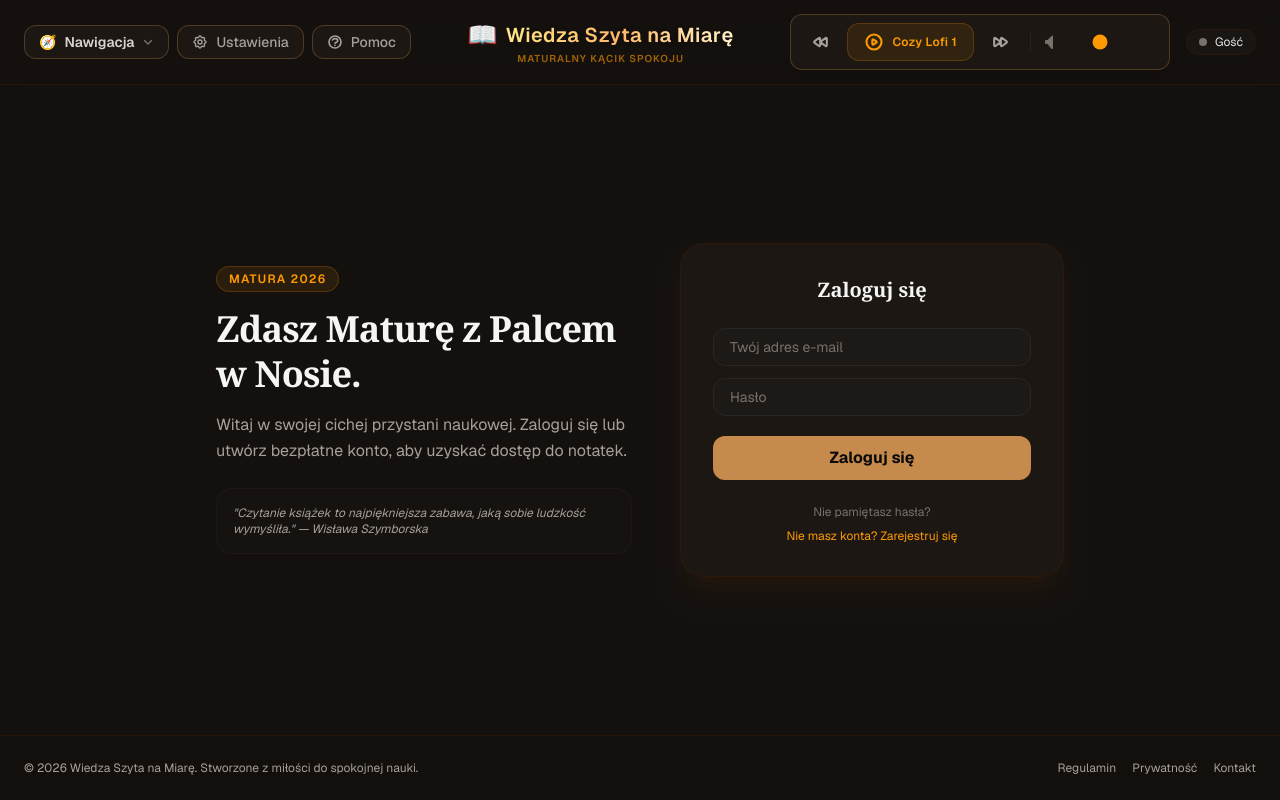
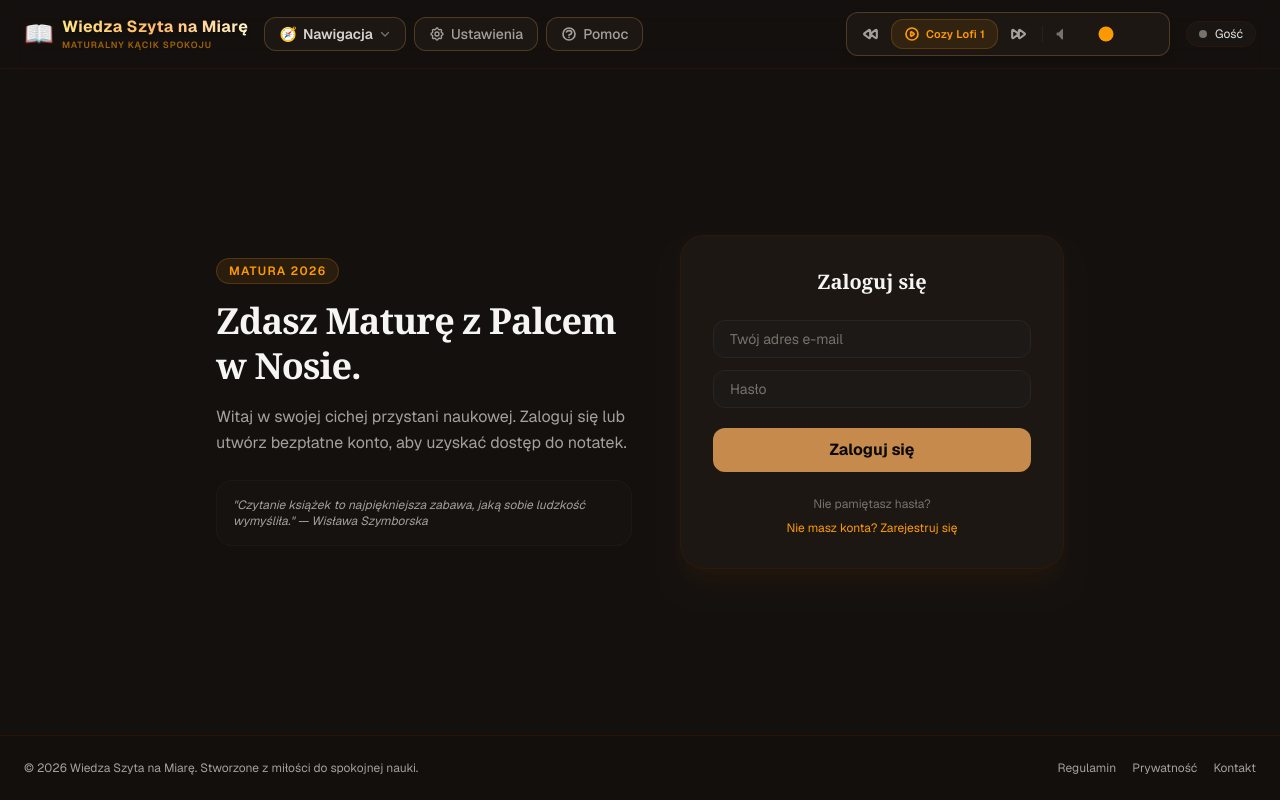
Before and after one commit to skapon6/Matura-Notatki, a Next.js app: page / in a window 1280 px wide. Built offline with nearby package versions, Linux system fonts and the light colour scheme; no server answers; the database is empty.

Commit message:
responsibility

```diff
--- a/app/api/checkout/route.ts
+++ b/app/api/checkout/route.ts
@@ -9,7 +9,7 @@ const stripe = new Stripe(process.env.STRIPE_SECRET_KEY!, {
 });
 
 // FLAGA BLOKADY PŁATNOŚCI (Zmień na false, gdy przejdziesz na Stripe Live)
-const PAYMENTS_TEMPORARILY_DISABLED = false;
+const PAYMENTS_TEMPORARILY_DISABLED = true;
 
 export async function POST(request: Request) {
   // 1. Bezpieczna blokada na czas prac technicznych
--- a/app/components/Header.tsx
+++ b/app/components/Header.tsx
@@ -34,7 +34,7 @@ export function Header({
   const [isNavMenuOpen, setIsNavMenuOpen] = useState(false);
   const navMenuRef = useRef<HTMLDivElement>(null);
 
-  // Bezpośrednie pobieranie odtwarzacza wewnątrz nagłówka!
+  // Bezpośrednie pobieranie odtwarzacza wewnątrz nagłówka
   const {
     lofiActive,
     currentTrackIndex,
@@ -69,22 +69,34 @@ export function Header({
   };
 
   return (
-    <header className={`border-b ${currentTheme.cardBorder} px-4 sm:px-6 py-3.5 flex flex-col md:flex-row items-center justify-between gap-4 md:gap-0 backdrop-blur-md sticky top-0 z-40 transition-colors duration-500`}>
-      {/* Lewa strefa: Ustawienia, Nawigacja, Pomoc */}
-      <div className="flex w-full md:w-auto items-center justify-between md:justify-start gap-4">
-        <div className="flex md:hidden items-center gap-2 select-none">
-          <span className="text-xl">📖</span>
-          <h1 className="text-sm font-bold tracking-wide bg-gradient-to-r from-amber-200 via-orange-300 to-amber-100 bg-clip-text text-transparent drop-shadow-sm">
-            Wiedza Szyta na Miarę
+    <header className={`border-b ${currentTheme.cardBorder} backdrop-blur-md sticky top-0 z-40 transition-colors duration-500`}>
+      <div className="px-4 sm:px-6 py-3 flex flex-col lg:flex-row items-center justify-between gap-3 lg:gap-4 w-full mx-auto max-w-[1800px]">
+
+        {/* --- STREFA LEWA (Górny rząd na telefonach) --- */}
+        <div className="flex items-center justify-between w-full lg:w-auto gap-4">
+
+          {/* Logo */}
+          <div className="flex items-center gap-2 select-none shrink-0">
+            <span className="text-xl sm:text-2xl">📖</span>
+            <div className="flex flex-col">
+              <h1 className="text-sm md:text-base font-bold tracking-wide bg-gradient-to-r from-amber-200 via-orange-300 to-amber-100 bg-clip-text text-transparent drop-shadow-sm">
+                {/* Pełna nazwa na większych ekranach, skrót WSnM na maleńkich telefonach */}
+                <span className="hidden sm:inline">Wiedza Szyta na Miarę</span>
+                <span className="inline sm:hidden tracking-widest">WSnM</span>
               </h1>
+              <span className="hidden xl:block text-[9px] uppercase tracking-widest text-amber-500/60 font-semibold">
+                Maturalny Kącik Spokoju
+              </span>
+            </div>
           </div>
 
-        <div className="flex items-center gap-2">
-          {/* ROZWIJANE MENU SKRÓTÓW I NAWIGACJI */}
+          {/* Szybkie Akcje: Nawigacja, Ustawienia, Pomoc */}
+          <div className="flex items-center gap-1.5 sm:gap-2 shrink-0">
+            {/* Przycisk Nawigacji */}
             <div className="relative" ref={navMenuRef}>
               <button
                 onClick={() => setIsNavMenuOpen(!isNavMenuOpen)}
-              className={`flex items-center gap-1.5 sm:gap-2 px-3.5 py-1.5 rounded-xl border ${currentTheme.btnBorder} ${currentTheme.cardBg} hover:scale-105 active:scale-95 transition-all text-xs sm:text-sm font-semibold text-stone-300 hover:text-stone-100`}
+                className={`flex items-center gap-1.5 px-2.5 sm:px-3.5 py-1.5 rounded-xl border ${currentTheme.btnBorder} ${currentTheme.cardBg} hover:scale-105 active:scale-95 transition-all text-xs sm:text-sm font-semibold text-stone-300 hover:text-stone-100`}
               >
                 <span>🧭</span>
                 <span className="hidden sm:inline">Nawigacja</span>
@@ -93,92 +105,33 @@ export function Header({
                 </svg>
               </button>
 
+              {/* Menu Nawigacji (Wysuwa się inteligentnie do lewej lub prawej) */}
               {isNavMenuOpen && (
-              <div className={`absolute left-0 mt-2 w-52 rounded-2xl border ${currentTheme.cardBorder} ${currentTheme.cardBg} p-2 shadow-xl z-50 animate-slide-in flex flex-col gap-1 backdrop-blur-lg`}>
+                <div className={`absolute right-0 lg:left-0 lg:right-auto mt-2 w-52 rounded-2xl border ${currentTheme.cardBorder} ${currentTheme.cardBg} p-2 shadow-xl z-50 animate-slide-in flex flex-col gap-1 backdrop-blur-lg`}>
                   <div className="px-3 py-1.5 text-[10px] uppercase font-bold tracking-widest text-stone-500 border-b border-stone-800/40 mb-1">
                     Szybka Nawigacja
                   </div>
 
-                <button
-                  onClick={() => {
-                    setIsNavMenuOpen(false);
-                    handlePremiumNavigation("/notes");
-                  }}
-                  className="flex items-center gap-2.5 px-3 py-2 rounded-xl text-xs font-medium text-stone-300 hover:text-amber-400 hover:bg-stone-900/40 transition-all text-left w-full"
-                >
+                  <button onClick={() => { setIsNavMenuOpen(false); handlePremiumNavigation("/notes"); }} className="flex items-center gap-2.5 px-3 py-2 rounded-xl text-xs font-medium text-stone-300 hover:text-amber-400 hover:bg-stone-900/40 transition-all text-left w-full">
                     <span>📚</span> Wszystkie Notatki
                   </button>
 
-                {/* Przycisk: Moje Postępy (Zabezpieczony kłódką dla kont darmowych) */}
-                <button
-                  onClick={() => {
-                    setIsNavMenuOpen(false);
-                    handlePremiumNavigation("/postepy");
-                  }}
-                  className="flex items-center justify-between px-3 py-2 rounded-xl text-xs font-medium text-stone-300 hover:text-amber-400 hover:bg-stone-900/40 transition-all text-left w-full group"
-                >
-                  <div className="flex items-center gap-2.5">
-                    <span>📈</span>
-                    <span>Moje Postępy</span>
-                  </div>
-                  <span className={`text-[9px] px-1.5 py-0.5 rounded-full border ${
-                    hasAccess
-                      ? 'bg-emerald-950/50 border-emerald-900/60 text-emerald-400 font-semibold'
-                      : 'bg-stone-900/60 border-stone-800 text-stone-500'
-                  }`}>
-                    {hasAccess ? "Wejdź" : "Premium 🔒"}
-                  </span>
+                  <button onClick={() => { setIsNavMenuOpen(false); handlePremiumNavigation("/postepy"); }} className="flex items-center justify-between px-3 py-2 rounded-xl text-xs font-medium text-stone-300 hover:text-amber-400 hover:bg-stone-900/40 transition-all text-left w-full group">
+                    <div className="flex items-center gap-2.5"><span>📈</span><span>Moje Postępy</span></div>
+                    <span className={`text-[9px] px-1.5 py-0.5 rounded-full border ${hasAccess ? 'bg-emerald-950/50 border-emerald-900/60 text-emerald-400 font-semibold' : 'bg-stone-900/60 border-stone-800 text-stone-500'}`}>{hasAccess ? "Wejdź" : "Premium 🔒"}</span>
                   </button>
 
-                {/* Przycisk: Szybkie Fiszki (Zabezpieczony kłódką dla kont darmowych) */}
-                <button
-                  onClick={() => {
-                    setIsNavMenuOpen(false);
-                    handlePremiumNavigation("/fiszki");
-                  }}
-                  className="flex items-center justify-between px-3 py-2 rounded-xl text-xs font-medium text-stone-300 hover:text-amber-400 hover:bg-stone-900/40 transition-all text-left w-full group"
-                >
-                  <div className="flex items-center gap-2.5">
-                    <span>⚡</span>
-                    <span>Szybkie Fiszki</span>
-                  </div>
-                  <span className={`text-[9px] px-1.5 py-0.5 rounded-full border ${
-                    hasAccess
-                      ? 'bg-purple-950/50 border-purple-900/60 text-purple-300 font-semibold'
-                      : 'bg-stone-900/60 border-stone-800 text-stone-500'
-                  }`}>
-                    {hasAccess ? "Graj" : "Premium 🔒"}
-                  </span>
+                  <button onClick={() => { setIsNavMenuOpen(false); handlePremiumNavigation("/fiszki"); }} className="flex items-center justify-between px-3 py-2 rounded-xl text-xs font-medium text-stone-300 hover:text-amber-400 hover:bg-stone-900/40 transition-all text-left w-full group">
+                    <div className="flex items-center gap-2.5"><span>⚡</span><span>Szybkie Fiszki</span></div>
+                    <span className={`text-[9px] px-1.5 py-0.5 rounded-full border ${hasAccess ? 'bg-purple-950/50 border-purple-900/60 text-purple-300 font-semibold' : 'bg-stone-900/60 border-stone-800 text-stone-500'}`}>{hasAccess ? "Graj" : "Premium 🔒"}</span>
                   </button>
 
-                {/* Przycisk: Mapa Myśli */}
-                <button
-                  onClick={() => {
-                    setIsNavMenuOpen(false);
-                    handlePremiumNavigation("/mapa-mysli");
-                  }}
-                  className="flex items-center justify-between px-3 py-2 rounded-xl text-xs font-medium text-stone-300 hover:text-amber-400 hover:bg-stone-900/40 transition-all text-left w-full group"
-                >
-                  <div className="flex items-center gap-2.5">
-                    <span>🧠</span>
-                    <span>Mapa Myśli</span>
-                  </div>
-                  <span className={`text-[9px] px-1.5 py-0.5 rounded-full border ${
-                    hasAccess
-                      ? 'bg-amber-950/50 border-amber-900/60 text-amber-400 font-semibold'
-                      : 'bg-stone-900/60 border-stone-800 text-stone-500'
-                  }`}>
-                    {hasAccess ? "Wejdź" : "Premium 🔒"}
-                  </span>
+                  <button onClick={() => { setIsNavMenuOpen(false); handlePremiumNavigation("/mapa-mysli"); }} className="flex items-center justify-between px-3 py-2 rounded-xl text-xs font-medium text-stone-300 hover:text-amber-400 hover:bg-stone-900/40 transition-all text-left w-full group">
+                    <div className="flex items-center gap-2.5"><span>🧠</span><span>Mapa Myśli</span></div>
+                    <span className={`text-[9px] px-1.5 py-0.5 rounded-full border ${hasAccess ? 'bg-amber-950/50 border-amber-900/60 text-amber-400 font-semibold' : 'bg-stone-900/60 border-stone-800 text-stone-500'}`}>{hasAccess ? "Wejdź" : "Premium 🔒"}</span>
                   </button>
 
-                <button
-                  onClick={() => {
-                    setIsNavMenuOpen(false);
-                    onOpenPersonalNotes();
-                  }}
-                  className="flex items-center gap-2.5 px-3 py-2 rounded-xl text-xs font-medium text-stone-300 hover:text-amber-400 hover:bg-stone-900/40 transition-all text-left w-full"
-                >
+                  <button onClick={() => { setIsNavMenuOpen(false); onOpenPersonalNotes(); }} className="flex items-center gap-2.5 px-3 py-2 rounded-xl text-xs font-medium text-stone-300 hover:text-amber-400 hover:bg-stone-900/40 transition-all text-left w-full">
                     <span>⭐</span> Zapamiętane Cytaty
                   </button>
 
@@ -188,113 +141,73 @@ export function Header({
                     Wirtualna Nauka AI
                   </div>
 
-                <button
-                  onClick={() => {
-                    setIsNavMenuOpen(false);
-                    handlePremiumNavigation("/ocenianie-rozprawek");
-                  }}
-                  className="flex items-center gap-2.5 px-3 py-2 rounded-xl text-xs font-medium text-stone-300 hover:text-purple-400 hover:bg-stone-900/40 transition-all text-left w-full"
-                >
+                  <button onClick={() => { setIsNavMenuOpen(false); handlePremiumNavigation("/ocenianie-rozprawek"); }} className="flex items-center gap-2.5 px-3 py-2 rounded-xl text-xs font-medium text-stone-300 hover:text-purple-400 hover:bg-stone-900/40 transition-all text-left w-full">
                     <span>✍️</span> Edytor Rozprawek AI
                   </button>
 
-                <button
-                  onClick={() => {
-                    setIsNavMenuOpen(false);
-                    handlePremiumNavigation("/matura-ustna");
-                  }}
-                  className="flex items-center gap-2.5 px-3 py-2 rounded-xl text-xs font-medium text-stone-300 hover:text-purple-400 hover:bg-stone-900/40 transition-all text-left w-full"
-                >
+                  <button onClick={() => { setIsNavMenuOpen(false); handlePremiumNavigation("/matura-ustna"); }} className="flex items-center gap-2.5 px-3 py-2 rounded-xl text-xs font-medium text-stone-300 hover:text-purple-400 hover:bg-stone-900/40 transition-all text-left w-full">
                     <span>🎙️</span> Matura Ustna AI
                   </button>
                 </div>
               )}
             </div>
 
-          <button
-            onClick={onOpenSettings}
-            className={`flex items-center gap-2 px-3.5 py-1.5 rounded-xl border ${currentTheme.btnBorder} ${currentTheme.cardBg} hover:scale-105 active:scale-95 transition-all text-xs sm:text-sm font-medium ${currentTheme.subText} hover:text-stone-100`}
-          >
+            <button onClick={onOpenSettings} className={`flex items-center gap-1.5 px-2.5 sm:px-3.5 py-1.5 rounded-xl border ${currentTheme.btnBorder} ${currentTheme.cardBg} hover:scale-105 active:scale-95 transition-all text-xs sm:text-sm font-medium ${currentTheme.subText} hover:text-stone-100`} title="Ustawienia">
               <svg className="w-4 h-4" fill="none" viewBox="0 0 24 24" stroke="currentColor">
                 <path strokeLinecap="round" strokeLinejoin="round" strokeWidth={2} d="M10.325 4.317c.426-1.756 2.924-1.756 3.35 0a1.724 1.724 0 002.573 1.066c1.543-.94 3.31.826 2.37 2.37a1.724 1.724 0 001.065 2.572c1.756.426 1.756 2.924 0 3.35a1.724 1.724 0 00-1.066 2.573c.94 1.543-.826 3.31-2.37 2.37a1.724 1.724 0 00-2.572 1.065c-.426 1.756-2.924 1.756-3.35 0a1.724 1.724 0 00-2.573-1.066c-1.543.94-3.31-.826-2.37-2.37a1.724 1.724 0 00-1.065-2.572c-1.756-.426-1.756-2.924 0-3.35a1.724 1.724 0 001.066-2.573c-.94-1.543.826-3.31 2.37-2.37.996.608 2.296.07 2.572-1.065z" />
                 <path strokeLinecap="round" strokeLinejoin="round" strokeWidth={2} d="M15 12a3 3 0 11-6 0 3 3 0 016 0z" />
               </svg>
-            Ustawienia
+              {/* Tekst widoczny tylko na dużych monitorach */}
+              <span className="hidden xl:inline">Ustawienia</span>
             </button>
 
-          <button
-            onClick={onOpenHelp}
-            className={`flex items-center gap-1.5 sm:gap-2 px-3.5 py-1.5 rounded-xl border ${currentTheme.btnBorder} ${currentTheme.cardBg} hover:scale-105 active:scale-95 transition-all text-xs sm:text-sm font-medium ${currentTheme.subText} hover:text-stone-100`}
-            title="Przewodnik i Pomoc"
-          >
+            <button onClick={onOpenHelp} className={`flex items-center gap-1.5 px-2.5 sm:px-3.5 py-1.5 rounded-xl border ${currentTheme.btnBorder} ${currentTheme.cardBg} hover:scale-105 active:scale-95 transition-all text-xs sm:text-sm font-medium ${currentTheme.subText} hover:text-stone-100`} title="Przewodnik i Pomoc">
               <svg className="w-4 h-4 text-stone-400" fill="none" viewBox="0 0 24 24" stroke="currentColor">
                 <path strokeLinecap="round" strokeLinejoin="round" strokeWidth={2.5} d="M8.228 9c.549-1.165 2.03-2 3.772-2 2.21 0 4 1.343 4 3 0 1.4-1.278 2.575-3.006 2.907-.542.104-.994.54-.994 1.093m0 3h.01M21 12a9 9 0 11-18 0 9 9 0 0118 0z" />
               </svg>
-            <span className="hidden sm:inline">Pomoc</span>
+              {/* Tekst widoczny tylko na dużych monitorach */}
+              <span className="hidden xl:inline">Pomoc</span>
             </button>
           </div>
         </div>
 
-      {/* Środkowa strefa: Logo */}
-      <div className="hidden md:flex flex-col items-center select-none">
-        <div className="flex items-center gap-2">
-          <span className="text-2xl">📖</span>
-          <h1 className="text-xl font-semibold tracking-wide bg-gradient-to-r from-amber-200 via-orange-300 to-amber-100 bg-clip-text text-transparent drop-shadow-sm">
-            Wiedza Szyta na Miarę
-          </h1>
-        </div>
-        <span className="text-[10px] uppercase tracking-widest text-amber-500/60 font-semibold">
-          Maturalny Kącik Spokoju
-        </span>
-      </div>
+        {/* --- STREFA PRAWA (Dolny rząd na telefonach) --- */}
+        <div className="flex items-center justify-between lg:justify-end w-full lg:w-auto gap-3 lg:gap-4 border-t lg:border-t-0 border-stone-800/40 pt-3 lg:pt-0">
 
-      {/* Prawa strefa: Lo-Fi, Tokeny, Wylogowywanie */}
-      <div className="flex w-full md:w-auto items-center justify-between md:justify-end gap-3 sm:gap-4 border-t md:border-t-0 border-stone-800/40 pt-3 md:pt-0">
-        <div className={`flex items-center gap-2 sm:gap-3 px-3.5 py-1.5 sm:px-4 sm:py-2 rounded-xl border ${currentTheme.btnBorder} ${currentTheme.cardBg} transition-all duration-300 select-none shadow-md hover:border-amber-500/20 hover:bg-stone-900/30 hover:shadow-lg hover:shadow-amber-500/5`}>
-          <button
-            type="button"
-            onClick={handlePrevTrack}
-            className="text-stone-400 hover:text-amber-400 p-1 rounded-xl hover:bg-stone-800/40 transition-colors"
-            title="Poprzedni utwór"
-          >
+          {/* Lo-Fi Player (Bardziej kompaktowy na małych ekranach) */}
+          <div className={`flex items-center gap-1 sm:gap-1.5 px-2 py-1.5 sm:px-2.5 sm:py-1.5 rounded-xl border ${currentTheme.btnBorder} ${currentTheme.cardBg} transition-all duration-300 select-none shadow-md hover:border-amber-500/20 hover:bg-stone-900/30 hover:shadow-lg hover:shadow-amber-500/5`}>
+            <button onClick={handlePrevTrack} className="text-stone-400 hover:text-amber-400 p-1 rounded-xl hover:bg-stone-800/40 transition-colors" title="Poprzedni utwór">
               <svg className="w-4 h-4 sm:w-5 sm:h-5" fill="none" viewBox="0 0 24 24" stroke="currentColor">
                 <path strokeLinecap="round" strokeLinejoin="round" strokeWidth={2.5} d="M12.066 11.2a1 1 0 000 1.6l5.334 4A1 1 0 0019 16V8a1 1 0 00-1.6-.8l-5.334 4zM4.066 11.2a1 1 0 000 1.6l5.334 4A1 1 0 0011 16V8a1 1 0 00-1.6-.8l-5.334 4z" />
               </svg>
             </button>
 
-          <button
-            type="button"
-            onClick={toggleLofi}
-            className="flex items-center gap-1.5 sm:gap-2 px-3 py-1 sm:px-4 sm:py-2 rounded-xl bg-amber-500/10 hover:bg-amber-500/20 text-amber-500 hover:text-amber-400 border border-amber-500/20 transition-all font-semibold text-xs active:scale-95"
-          >
+            <button onClick={toggleLofi} className="flex items-center gap-1.5 px-2 py-1 sm:px-3 sm:py-1.5 rounded-xl bg-amber-500/10 hover:bg-amber-500/20 text-amber-500 hover:text-amber-400 border border-amber-500/20 transition-all font-semibold text-xs active:scale-95">
               {lofiActive ? (
-              <svg className="w-4 h-4 sm:w-5 sm:h-5" fill="none" viewBox="0 0 24 24" stroke="currentColor">
+                <svg className="w-4 h-4 sm:w-4 sm:h-4" fill="none" viewBox="0 0 24 24" stroke="currentColor">
                   <path strokeLinecap="round" strokeLinejoin="round" strokeWidth={2.5} d="M10 9v6m4-6v6m7-3a9 9 0 11-18 0 9 9 0 0118 0z" />
                 </svg>
               ) : (
-              <svg className="w-4 h-4 sm:w-5 sm:h-5" fill="none" viewBox="0 0 24 24" stroke="currentColor">
+                <svg className="w-4 h-4 sm:w-4 sm:h-4" fill="none" viewBox="0 0 24 24" stroke="currentColor">
                   <path strokeLinecap="round" strokeLinejoin="round" strokeWidth={2.5} d="M14.752 11.168l-3.197-2.132A1 1 0 0010 9.87v4.263a1 1 0 001.555.832l3.197-2.132a1 1 0 000-1.664z" />
                   <path strokeLinecap="round" strokeLinejoin="round" strokeWidth={2.5} d="M21 12a9 9 0 11-18 0 9 9 0 0118 0z" />
                 </svg>
               )}
-            <span className="hidden md:inline text-[10px] sm:text-xs tracking-wide">
+              {/* Inteligentne skracanie tekstu na wąskich ekranach */}
+              <span className="text-[10px] sm:text-[11px] tracking-wide truncate max-w-[80px] md:max-w-[120px] xl:max-w-[150px]">
                 {lofiTracks[currentTrackIndex].name}
               </span>
             </button>
 
-          <button
-            type="button"
-            onClick={handleNextTrack}
-            className="text-stone-400 hover:text-amber-400 p-1 rounded-xl hover:bg-stone-800/40 transition-colors"
-            title="Następny utwór"
-          >
+            <button onClick={handleNextTrack} className="text-stone-400 hover:text-amber-400 p-1 rounded-xl hover:bg-stone-800/40 transition-colors" title="Następny utwór">
               <svg className="w-4 h-4 sm:w-5 sm:h-5" fill="none" viewBox="0 0 24 24" stroke="currentColor">
                 <path strokeLinecap="round" strokeLinejoin="round" strokeWidth={2.5} d="M11.934 12.8a1 1 0 000-1.6l-5.334-4A1 1 0 005 8v8a1 1 0 001.6.8l5.334-4zM19.934 12.8a1 1 0 000-1.6l-5.334-4A1 1 0 0013 8v8a1 1 0 001.6.8l5.334-4z" />
               </svg>
             </button>
 
-          <div className="hidden sm:flex items-center gap-2 sm:gap-2.5 ml-1 border-l border-stone-800/80 pl-2 sm:pl-3">
-            <svg className="w-4 h-4 sm:w-5 sm:h-5 text-stone-500" viewBox="0 0 20 20" fill="currentColor">
+            {/* Suwak widoczny tylko od rozmiaru tabletu w górę */}
+            <div className="hidden md:flex items-center gap-1.5 sm:gap-2 ml-1 border-l border-stone-800/80 pl-2 sm:pl-3">
+              <svg className="w-4 h-4 text-stone-500" viewBox="0 0 20 20" fill="currentColor">
                 <path fillRule="evenodd" d="M9.383 3.076A1 1 0 0110 4v12a1 1 0 01-1.707.707L4.586 12H3a1 1 0 01-1-1V9a1 1 0 011-1h1.586l3.707-3.707a1 1 0 011.09-.217z" clipRule="evenodd" />
               </svg>
               <input
@@ -304,17 +217,18 @@ export function Header({
                 step="0.05"
                 value={lofiVolume}
                 onChange={(e) => handleVolumeChange(parseFloat(e.target.value))}
-              className="w-14 sm:w-16 md:w-20 h-1 bg-stone-850 rounded-lg appearance-none cursor-pointer accent-amber-500 focus:outline-none"
+                className="w-12 lg:w-16 xl:w-20 h-1 bg-stone-850 rounded-lg appearance-none cursor-pointer accent-amber-500 focus:outline-none"
                 style={{ WebkitAppearance: "none" }}
               />
             </div>
           </div>
 
-        <div className="flex items-center gap-2">
+          {/* Panel Użytkownika / Wylogowywanie */}
+          <div className="flex items-center gap-2 shrink-0">
             {user && (
               <button
                 onClick={onOpenTokens}
-              className="flex items-center gap-1.5 px-3 py-1.5 rounded-xl border border-purple-900/30 bg-purple-950/20 text-purple-300 hover:bg-purple-900/30 active:scale-95 transition-all text-xs font-bold"
+                className="flex items-center gap-1.5 px-2.5 py-1.5 rounded-xl border border-purple-900/30 bg-purple-950/20 text-purple-300 hover:bg-purple-900/30 active:scale-95 transition-all text-xs font-bold"
                 title="Twoje tokeny AI. Kliknij, aby doładować."
               >
                 <span>🪙</span>
@@ -324,7 +238,8 @@ export function Header({
 
             {user ? (
               <div className="flex items-center gap-2">
-              <div className="hidden lg:flex items-center gap-2 px-3 py-1 text-xs rounded-full bg-stone-900/60 border border-stone-800">
+                {/* Email i ranga widoczne tylko na wielkich ekranach PC */}
+                <div className="hidden xl:flex items-center gap-2 px-3 py-1 text-xs rounded-full bg-stone-900/60 border border-stone-800">
                   <span className={`w-2 h-2 rounded-full ${hasAccess ? 'bg-emerald-500' : 'bg-amber-500'}`}></span>
                   <span>
                     {user.email.split('@')[0]} (
@@ -350,6 +265,8 @@ export function Header({
               </div>
             )}
           </div>
+
+        </div>
       </div>
     </header>
   );
```
Lines whose indentation alone changed are shown as unchanged.
